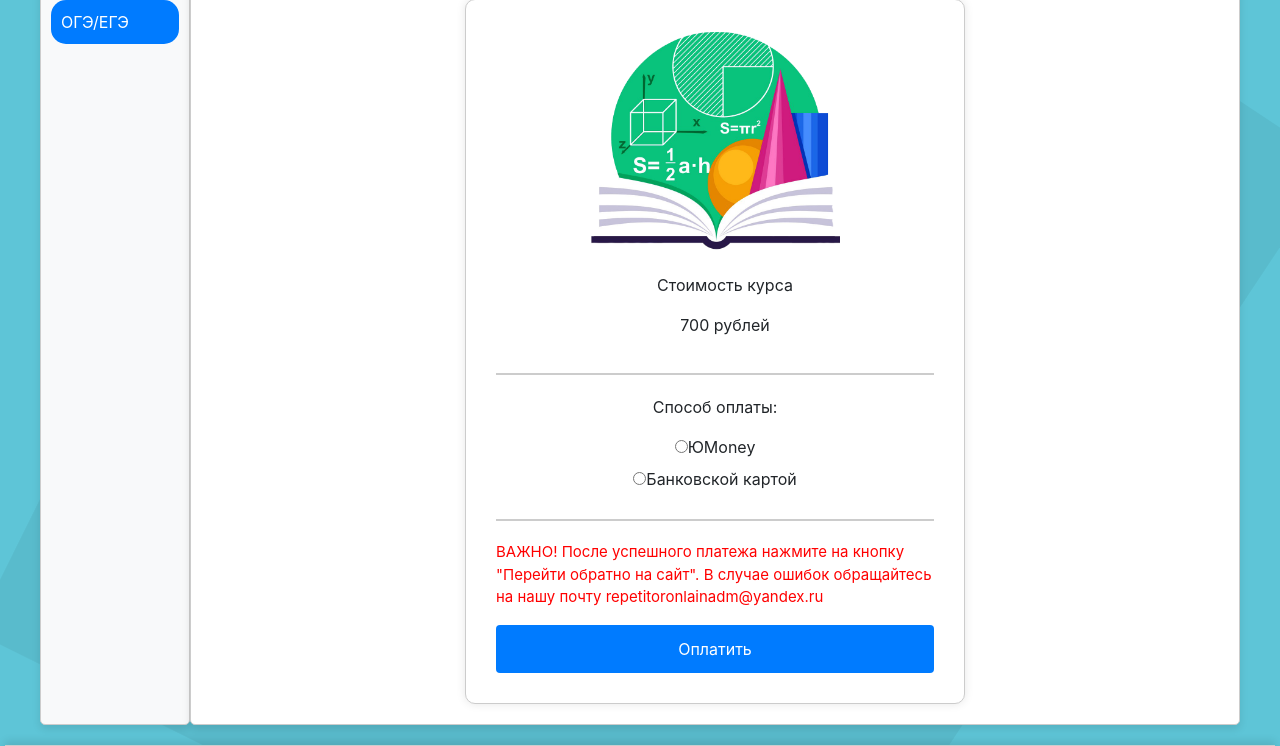
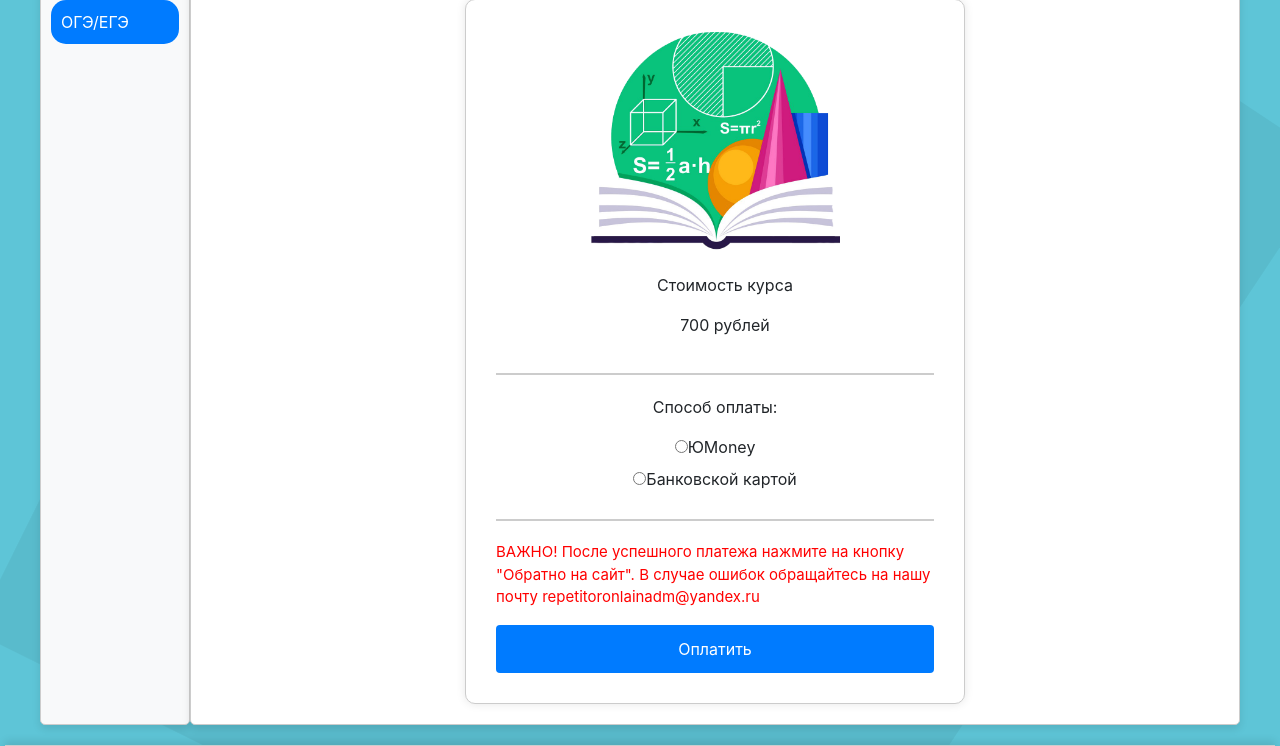
Before and after one commit to Rich14re/repet-online, a Django app: template tasks/templates/tasks/course_list.html in a window 1280 px wide. Shown: the part 297-1043 px from the top of the page. Run offline with Django 5.2, Linux system fonts and the light colour scheme; the template is opened without the code that fills it, so the values that code supplies are empty; some libraries are stand-ins or nearby versions.

Commit message:
fixed_temp_bug

```diff
--- a/static/pay.js
+++ b/static/pay.js
@@ -1,5 +1,5 @@
 function inputEdit() {
-   document.getElementById("sale").value = 2;
+   document.getElementById("sale").value = 700;
    document.getElementById("sale2").value = 700;
    document.getElementById("sale3").value = 700;
    document.getElementById("sale4").value = 800;
--- a/tasks/templates/tasks/course_list.html
+++ b/tasks/templates/tasks/course_list.html
@@ -86,8 +86,8 @@
                                             <label><input type="radio" name="paymentType" value="AC"/>Банковской картой</label>
                                         </div>
                                         <div class="separator"></div>
-                                        <input type="hidden" name="successURL" value="platinum">
-                                        <p class="important">ВАЖНО! После успешного платежа нажмите на кнопку "Перейти обратно на сайт". В случае ошибок обращайтесь на нашу почту repetitoronlainadm@yandex.ru</p>
+                                        <input type="hidden" name="successURL" value="https://repetitor-on-line.site/tasks/payment_success/platinum">
+                                        <p class="important">ВАЖНО! После успешного платежа нажмите на кнопку "Обратно на сайт". В случае ошибок обращайтесь на нашу почту repetitoronlainadm@yandex.ru</p>
                                         <input onclick="inputEdit()" type="submit" class="btn btn-submit" value="Оплатить"/>
                                     </form>
                                 </div>
@@ -130,9 +130,9 @@
                                             <label><input type="radio" name="paymentType" value="AC"/>Банковской картой</label>
                                         </div>
                                         <div class="separator"></div>
-                                        <input type="hidden" name="successURL" class="successURL" value="gold"/>
-                                        <input type="hidden" class="status" value="gold"/>
-                                        <p class="important">ВАЖНО! После успешного платежа нажмите на кнопку "Перейти обратно на сайт". В случае ошибок обращайтесь на нашу почту repetitoronlainadm@yandex.ru</p>
+                                        <input type="hidden" name="successURL" class="successURL" value="https://repetitor-on-line.site/tasks/payment_succes/gold">
+                                        <input type="hidden" class="status" value="https://repetitor-on-line.site/tasks/payment_success/gold">
+                                        <p class="important">ВАЖНО! После успешного платежа нажмите на кнопку "Обратно на сайт". В случае ошибок обращайтесь на нашу почту repetitoronlainadm@yandex.ru</p>
                                         <input onclick="inputEdit()" type="submit" class="btn btn-submit" value="Оплатить"/>
                                     </form>
                                 </div>
@@ -175,9 +175,9 @@
                                             <label><input type="radio" name="paymentType" value="AC"/>Банковской картой</label>
                                         </div>
                                         <div class="separator"></div>
-                                        <input type="hidden" name="successURL" class="successURL" value="premium"/>
+                                        <input type="hidden" name="successURL" class="successURL" value="https://repetitor-on-line.site/tasks/payment_success/premium">
                                         <input type="hidden" class="status" value="premium"/>
-                                        <p class="important">ВАЖНО! После успешного платежа нажмите на кнопку "Перейти обратно на сайт". В случае ошибок обращайтесь на нашу почту repetitoronlainadm@yandex.ru</p>
+                                        <p class="important">ВАЖНО! После успешного платежа нажмите на кнопку "Обратно на сайт". В случае ошибок обращайтесь на нашу почту repetitoronlainadm@yandex.ru</p>
                                         <input onclick="inputEdit()" type="submit" class="btn btn-submit" value="Оплатить"/>
                                     </form>
                                 </div>
@@ -232,8 +232,8 @@
                                             <label><input type="radio" name="paymentType" value="AC"/>Банковской картой</label>
                                         </div>
                                         <div class="separator"></div>
-                                        <input type="hidden" name="successURL" value="advanced">
-                                        <p class="important">ВАЖНО! После успешного платежа нажмите на кнопку "Перейти обратно на сайт". В случае ошибок обращайтесь на нашу почту repetitoronlainadm@yandex.ru</p>
+                                        <input type="hidden" name="successURL" value="https://repetitor-on-line.site/tasks/payment_success/advanced">
+                                        <p class="important">ВАЖНО! После успешного платежа нажмите на кнопку "Обратно на сайт". В случае ошибок обращайтесь на нашу почту repetitoronlainadm@yandex.ru</p>
                                         <input onclick="inputEdit()" type="submit" class="btn btn-submit" value="Оплатить"/>
                                     </form>
                                 </div>
```
